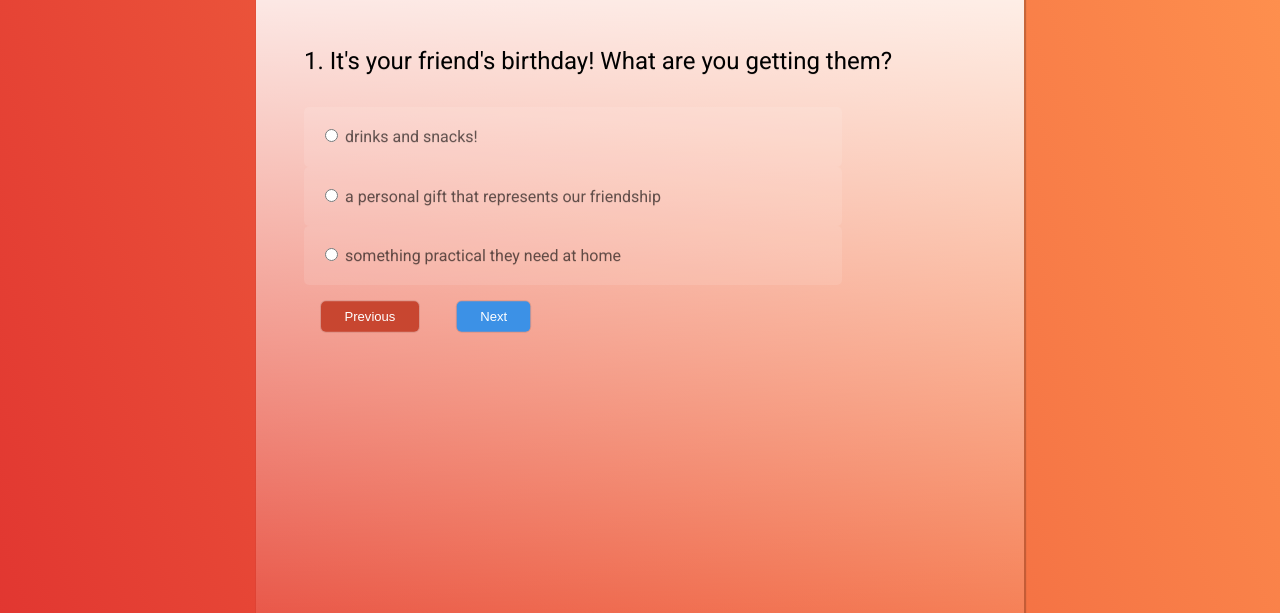
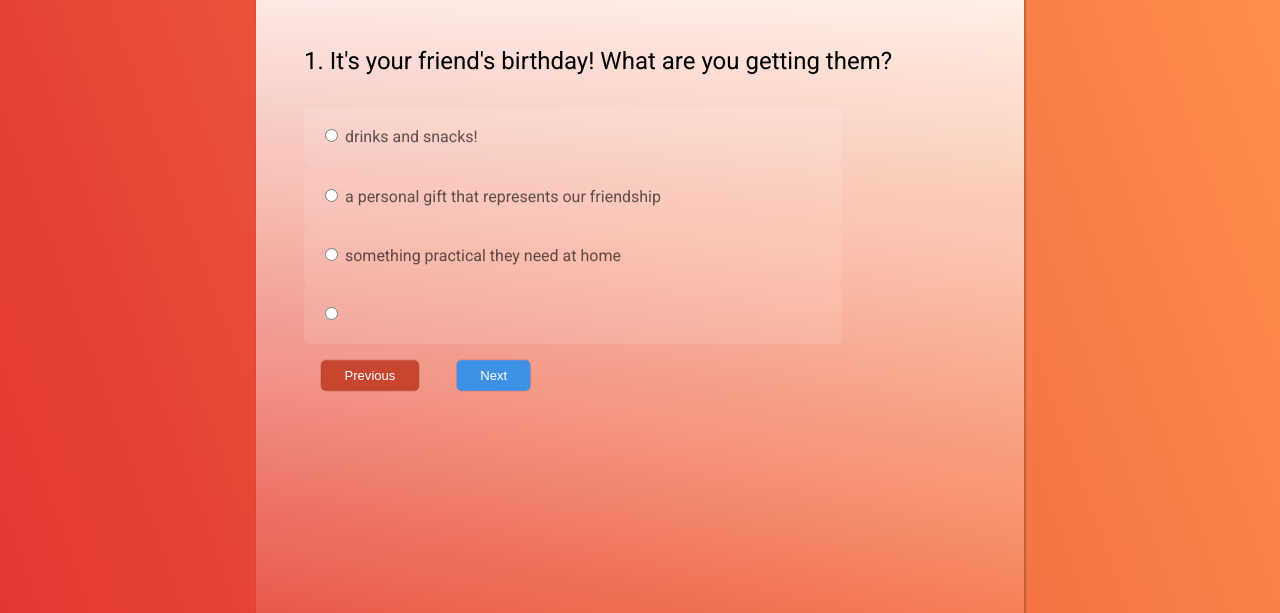
Before and after one commit to sevensecondshow/simplequiz-project, a plain HTML site: page index.html in a window 1280 px wide. Shown: the part 187-800 px from the top of the page. Drawn offline with Linux system fonts and the light colour scheme.

Commit message:
Update index.html

```diff
--- a/index.html
+++ b/index.html
@@ -24,6 +24,10 @@
             <input type="radio" name="option" value="3" />
             <span class="option3"></span>
         </label>
+        <label class="option">
+            <input type="radio" name="option" value="4" />
+            <span class="option4"></span>
+        </label>
         <!-- Buttons -->
         <div class="controls">
             <button class="previous">Previous</button>
```
